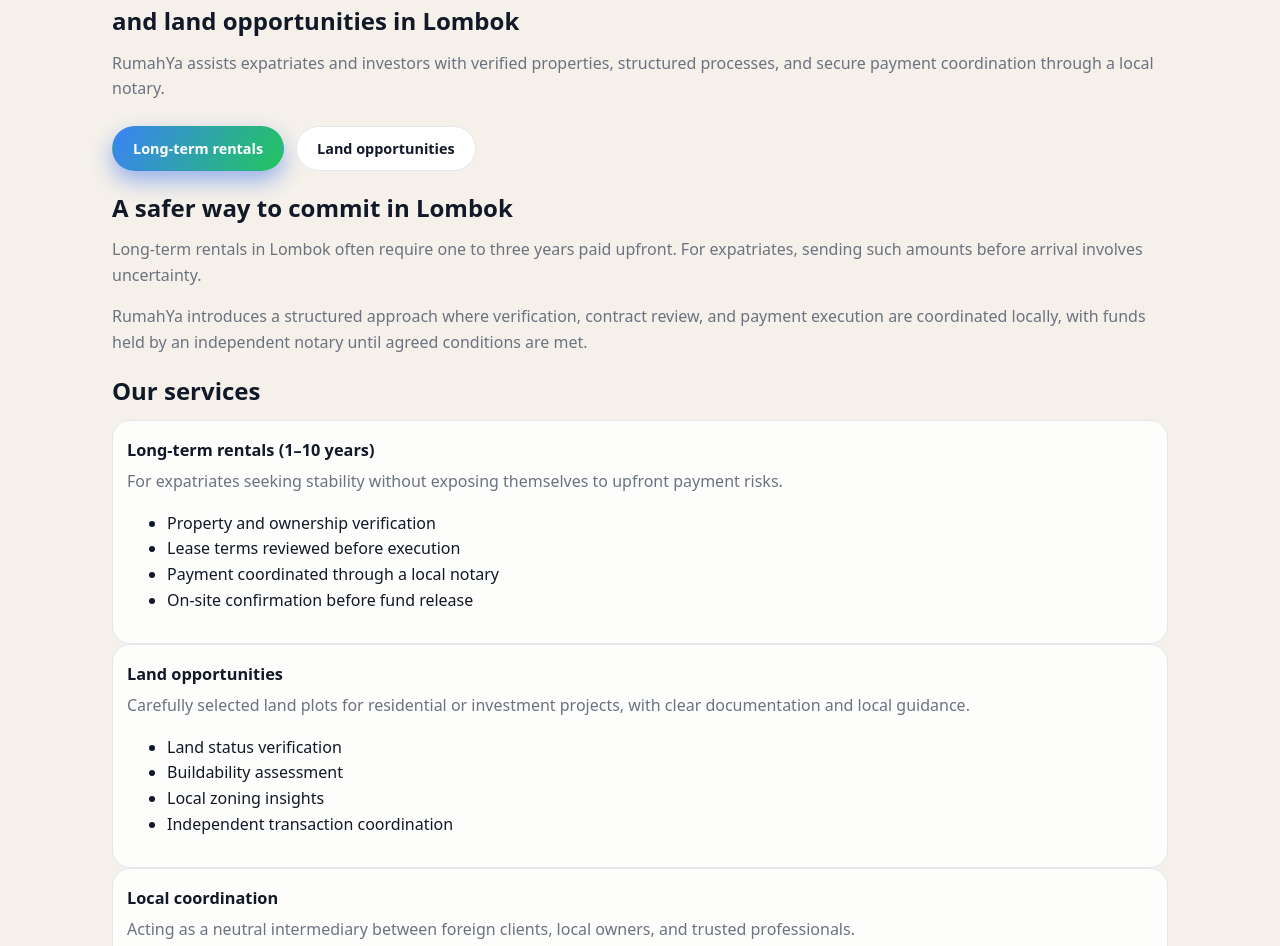
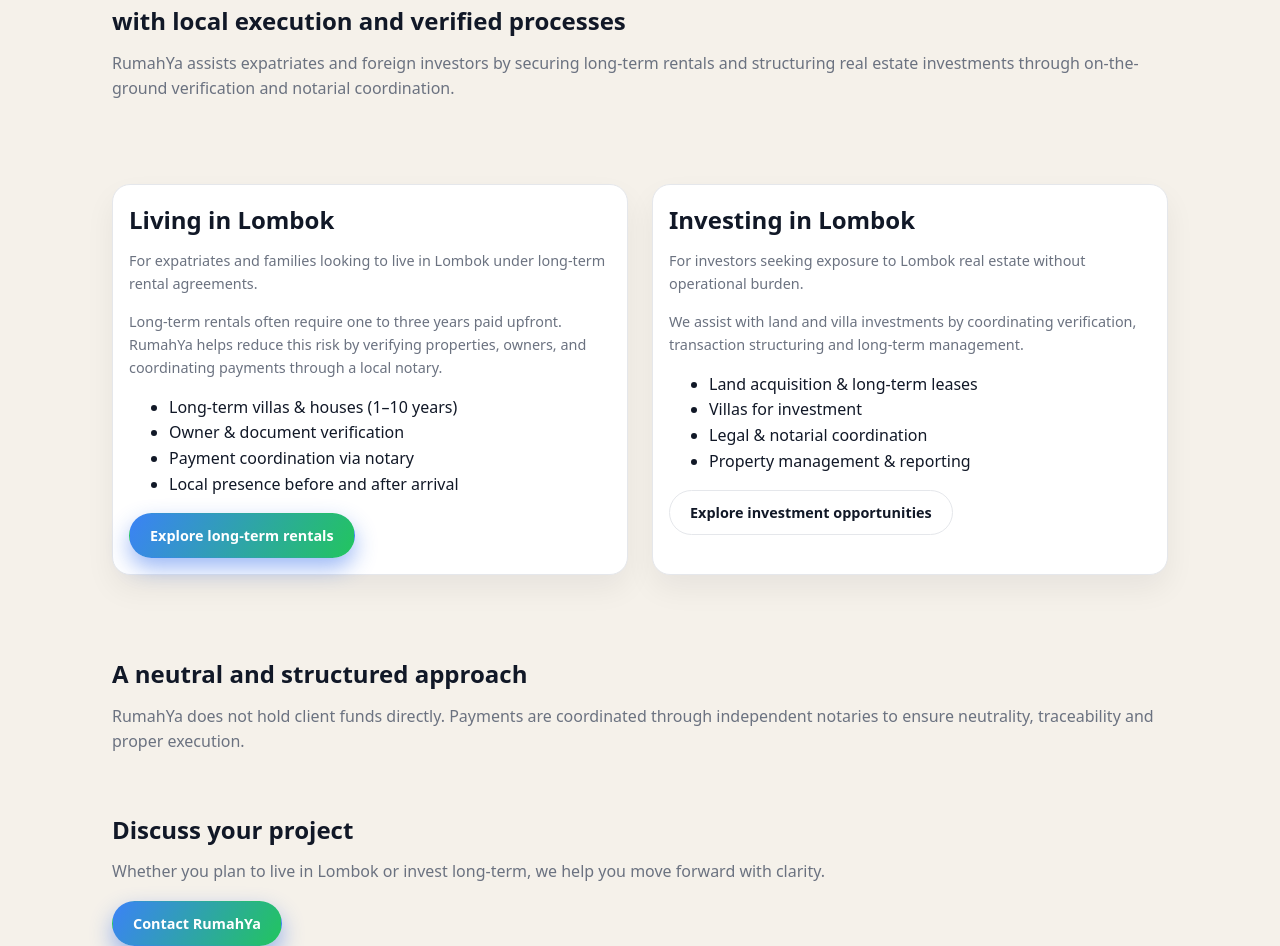
Before and after one commit to joachimvc42/RumahV1, a Next.js app: page / in a window 1280 px wide. Shown: the part 166-1112 px from the top of the page. Built offline with nearby package versions, Linux system fonts and the light colour scheme.

Commit message:
Restructure home around Living vs Investing pillars

```diff
--- a/app/page.tsx
+++ b/app/page.tsx
@@ -8,105 +8,91 @@ export default function HomePage() {
       <section className="hero">
         <div className="container">
           <h1>
-            Secure long-term rentals <br />
-            and land opportunities in Lombok
+            Settle or invest in Lombok<br />
+            with local execution and verified processes
           </h1>
 
           <p className="hero-subtitle">
-            RumahYa assists expatriates and investors with verified properties,
-            structured processes, and secure payment coordination through a local notary.
-          </p>
-
-          <div className="hero-actions">
-            <Link href="/rentals" className="btn btn-primary">
-              Long-term rentals
-            </Link>
-            <Link href="/land" className="btn btn-secondary">
-              Land opportunities
-            </Link>
-          </div>
-        </div>
-      </section>
-
-      {/* TRUST SECTION */}
-      <section className="trust">
-        <div className="container">
-          <h2>A safer way to commit in Lombok</h2>
-
-          <p>
-            Long-term rentals in Lombok often require one to three years paid upfront.
-            For expatriates, sending such amounts before arrival involves uncertainty.
-          </p>
-
-          <p>
-            RumahYa introduces a structured approach where verification, contract review,
-            and payment execution are coordinated locally, with funds held by an independent notary
-            until agreed conditions are met.
+            RumahYa assists expatriates and foreign investors by securing long-term rentals
+            and structuring real estate investments through on-the-ground verification
+            and notarial coordination.
           </p>
         </div>
       </section>
 
-      {/* SERVICES */}
-      <section className="services">
-        <div className="container">
-          <h2>Our services</h2>
+      {/* TWO PILLARS */}
+      <section className="section">
+        <div className="container grid grid-2">
 
-          <div className="services-grid">
+          {/* LIVING */}
+          <div className="card">
+            <div className="card-body">
+              <h2 className="h2">Living in Lombok</h2>
 
-            <div className="service-card">
-              <h3>Long-term rentals (1–10 years)</h3>
               <p>
-                For expatriates seeking stability without exposing themselves
-                to upfront payment risks.
+                For expatriates and families looking to live in Lombok under
+                long-term rental agreements.
               </p>
-              <ul>
-                <li>Property and ownership verification</li>
-                <li>Lease terms reviewed before execution</li>
-                <li>Payment coordinated through a local notary</li>
-                <li>On-site confirmation before fund release</li>
+
+              <p>
+                Long-term rentals often require one to three years paid upfront.
+                RumahYa helps reduce this risk by verifying properties, owners,
+                and coordinating payments through a local notary.
+              </p>
+
+              <ul className="bullets">
+                <li>Long-term villas & houses (1–10 years)</li>
+                <li>Owner & document verification</li>
+                <li>Payment coordination via notary</li>
+                <li>Local presence before and after arrival</li>
               </ul>
+
+              <Link href="/rentals" className="btn btn-primary">
+                Explore long-term rentals
+              </Link>
             </div>
+          </div>
 
-            <div className="service-card">
-              <h3>Land opportunities</h3>
+          {/* INVESTING */}
+          <div className="card">
+            <div className="card-body">
+              <h2 className="h2">Investing in Lombok</h2>
+
               <p>
-                Carefully selected land plots for residential or investment projects,
-                with clear documentation and local guidance.
+                For investors seeking exposure to Lombok real estate without
+                operational burden.
               </p>
-              <ul>
-                <li>Land status verification</li>
-                <li>Buildability assessment</li>
-                <li>Local zoning insights</li>
-                <li>Independent transaction coordination</li>
+
+              <p>
+                We assist with land and villa investments by coordinating
+                verification, transaction structuring and long-term management.
+              </p>
+
+              <ul className="bullets">
+                <li>Land acquisition & long-term leases</li>
+                <li>Villas for investment</li>
+                <li>Legal & notarial coordination</li>
+                <li>Property management & reporting</li>
               </ul>
+
+              <Link href="/land" className="btn btn-secondary">
+                Explore investment opportunities
+              </Link>
             </div>
+          </div>
 
-            <div className="service-card">
-              <h3>Local coordination</h3>
-              <p>
-                Acting as a neutral intermediary between foreign clients,
-                local owners, and trusted professionals.
-              </p>
-              <ul>
-                <li>Local presence</li>
-                <li>Clear communication</li>
-                <li>Process transparency</li>
-              </ul>
-            </div>
-
-          </div>
         </div>
       </section>
 
       {/* TRANSPARENCY */}
-      <section className="transparency">
+      <section className="section section-muted">
         <div className="container">
-          <h2>Transparency & role</h2>
+          <h2 className="h2">A neutral and structured approach</h2>
 
           <p>
             RumahYa does not hold client funds directly.
-            All payments are coordinated through an independent notary,
-            ensuring neutrality, traceability, and clear execution steps.
+            Payments are coordinated through independent notaries to ensure
+            neutrality, traceability and proper execution.
           </p>
         </div>
       </section>
@@ -116,7 +102,7 @@ export default function HomePage() {
         <div className="container">
           <h2>Discuss your project</h2>
           <p>
-            Whether you are relocating, settling long-term, or exploring land opportunities,
+            Whether you plan to live in Lombok or invest long-term,
             we help you move forward with clarity.
           </p>
 
```
